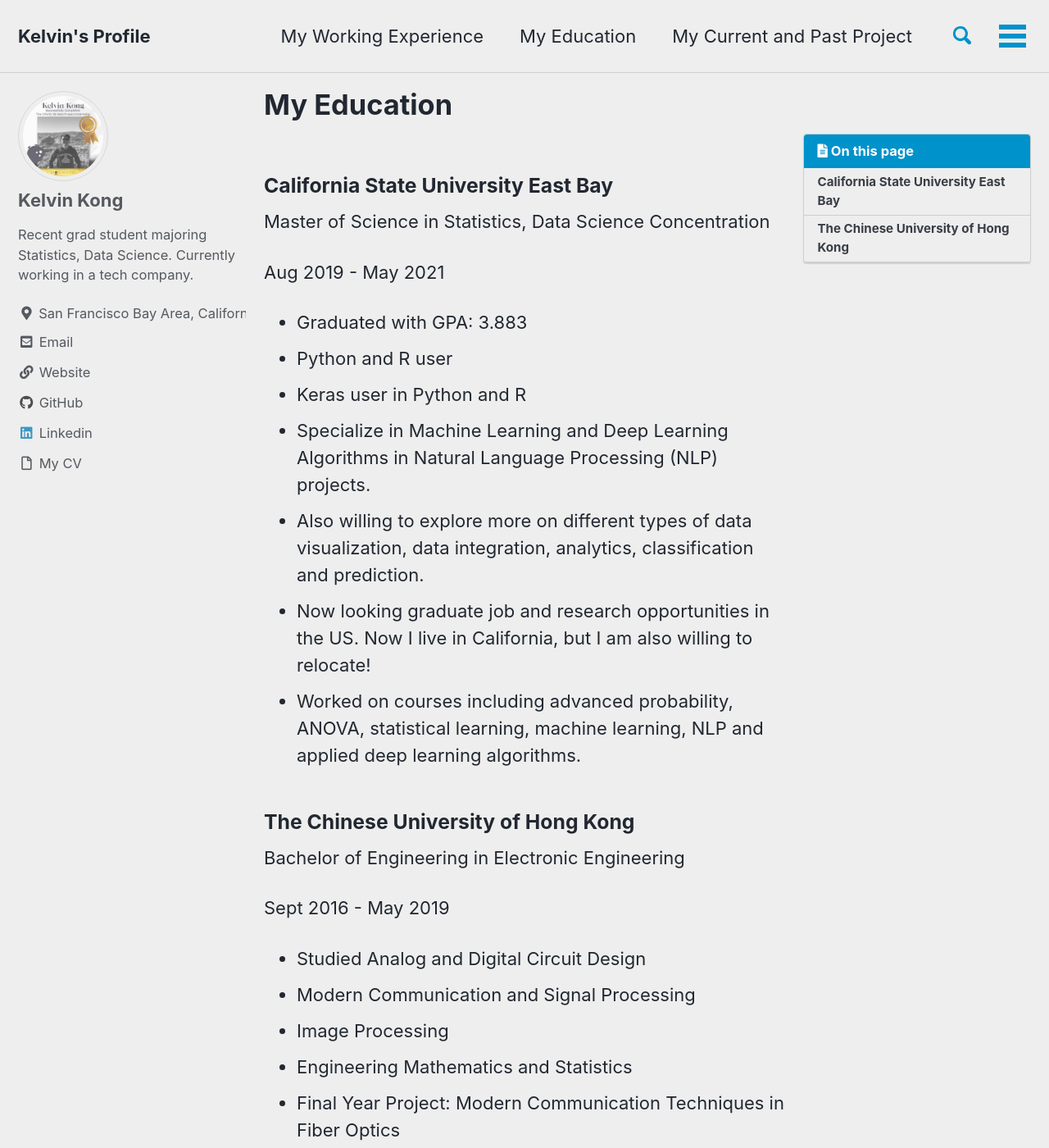
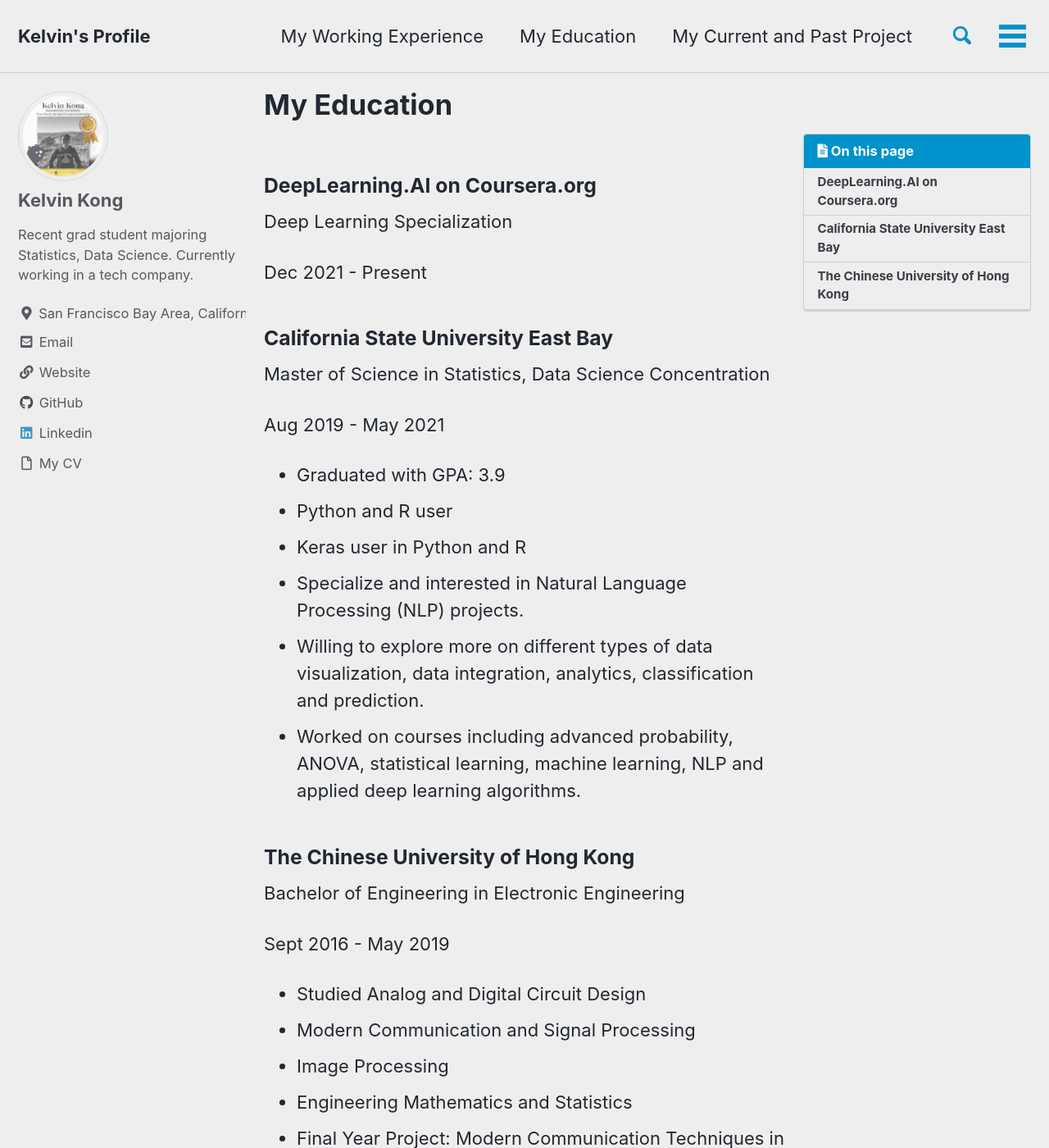
Before and after one commit to kelvin-cykong/kelvin-cykong.github.io, a Jekyll site: the page built from pages/education.md, in a window 1280 px wide and 1400 px high. Shown: the whole window at 82% size. Built offline with Jekyll 4.4.1, drawn with Linux system fonts in a browser that asks for light colours; cached includes are drawn as plain includes; comment, search, counter and statistics services are not loaded; some of the changed text lies outside the part shown.

Commit message:
Major Content Update

```diff
--- a/pages/education.md
+++ b/pages/education.md
@@ -1,20 +1,24 @@
 ---
 permalink: /education/
 title: "My Education"
-last_modified_at: 2021-06-16T20:54:41-05:00
+last_modified_at: 2022-01-01T20:54:41-05:00
 toc: true
 ---
+### DeepLearning.AI on Coursera.org
+Deep Learning Specialization
+
+Dec 2021 - Present
+
 ### California State University East Bay
 Master of Science in Statistics, Data Science Concentration
 
 Aug 2019 - May 2021
 
-- Graduated with GPA: 3.883
+- Graduated with GPA: 3.9
 - Python and R user
 - Keras user in Python and R
-- Specialize in Machine Learning and Deep Learning Algorithms in Natural Language Processing (NLP) projects.
-- Also willing to explore more on different types of data visualization, data integration, analytics, classification and prediction.
-- Now looking graduate job and research opportunities in the US. Now I live in California, but I am also willing to relocate!
+- Specialize and interested in Natural Language Processing (NLP) projects.
+- Willing to explore more on different types of data visualization, data integration, analytics, classification and prediction.
 - Worked on courses including advanced probability, ANOVA, statistical learning, machine learning, NLP and applied deep learning algorithms.
 
 ### The Chinese University of Hong Kong
```
Also changed, not shown: pages/connect-me.md (+3 -3 lines), pages/projects.md (+7 -3 lines).
